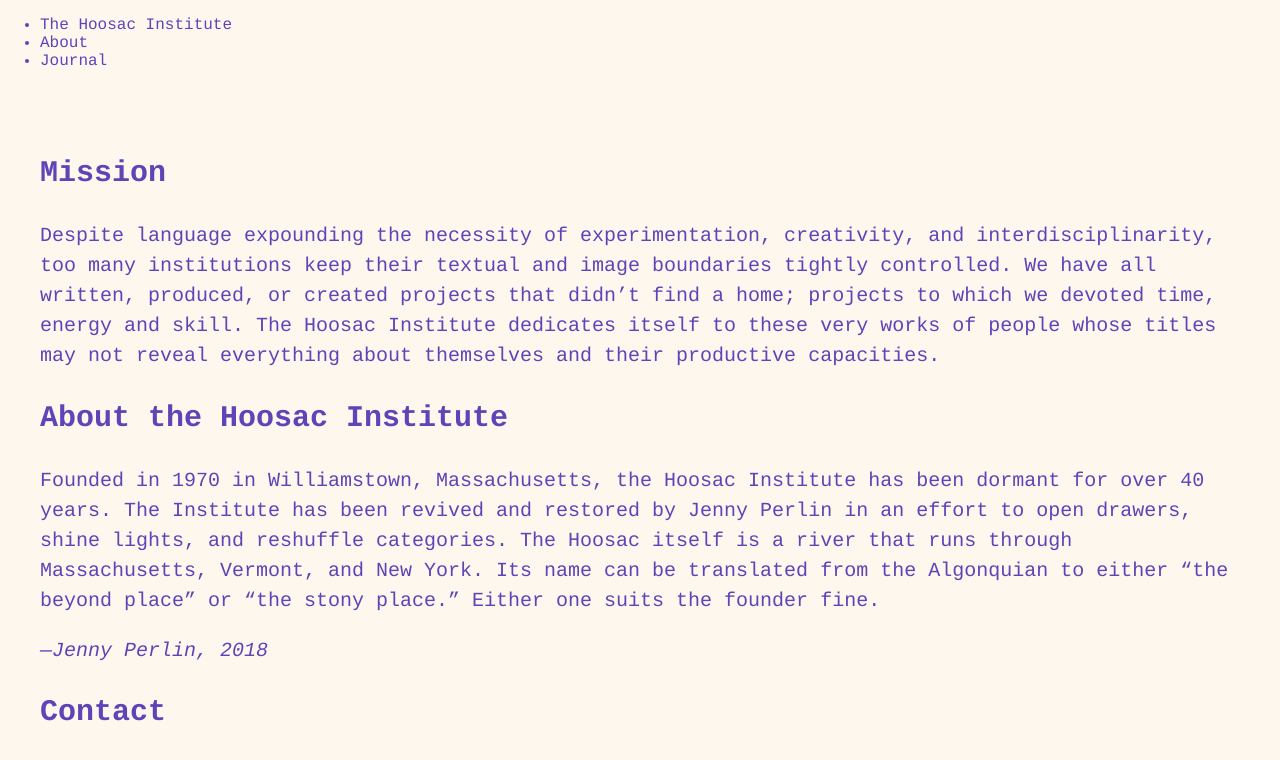
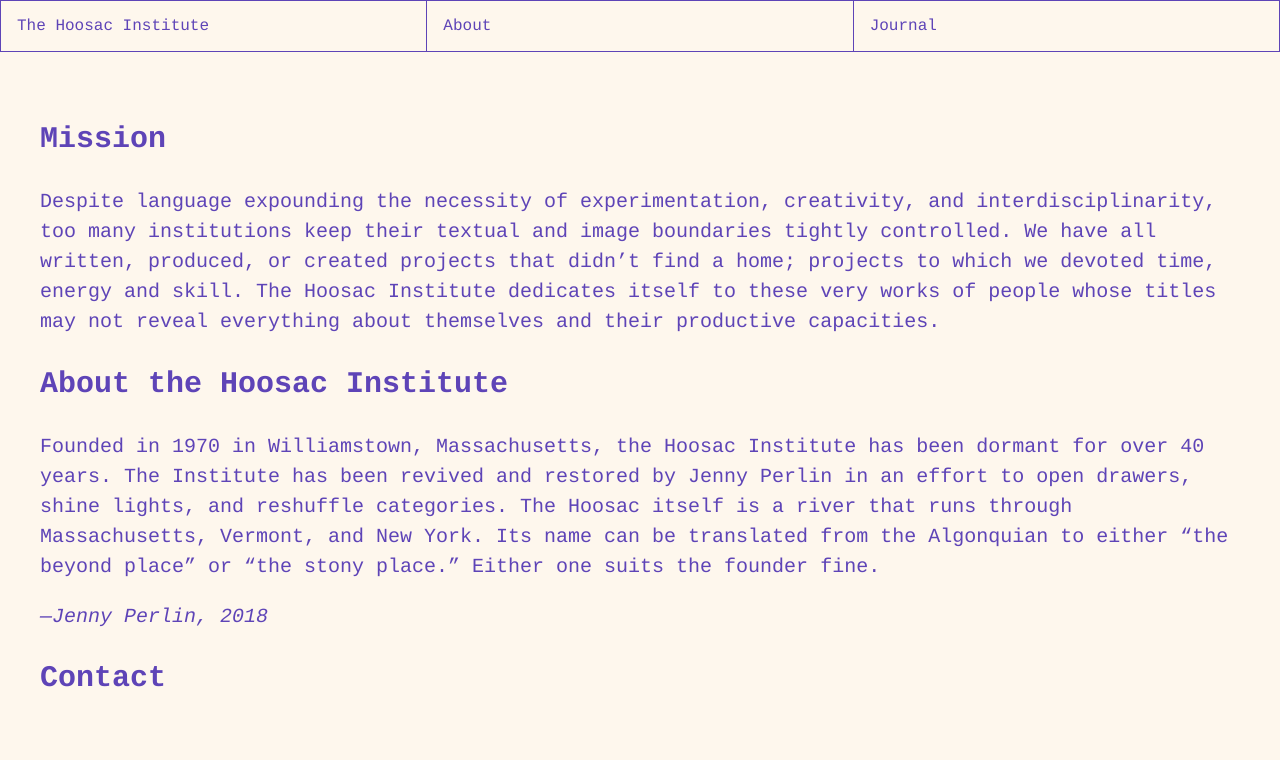
Before and after one commit to caseyg/hoosacinstitute, a Jekyll site: the page built from about.md, in a window 1280 px wide. Shown: the top 760 px of the page. Built offline with Jekyll 4.4.1, drawn with Linux system fonts in a browser that asks for light colours; our own code applies the rules of GitHub Pages for plain Markdown files.

Commit message:
Updated Default

```diff
--- a/_layouts/default.html
+++ b/_layouts/default.html
@@ -14,10 +14,10 @@
 
     <header role="banner">
 
-    <ul>
-      <li><a href="{{ site.baseurl }}/home">The Hoosac Institute</a></li>
-      <li><a href="{{ site.baseurl }}/about">About</a></li>
-      <li><a href="{{ site.baseurl }}/journal">Journal</a></li>
+    <ul class="nav">
+      <a href="{{ site.baseurl }}/home">The Hoosac Institute</a>
+      <a href="{{ site.baseurl }}/about">About</a>
+      <a href="{{ site.baseurl }}/journal">Journal</a>
     </ul>
 
     </header>
```
